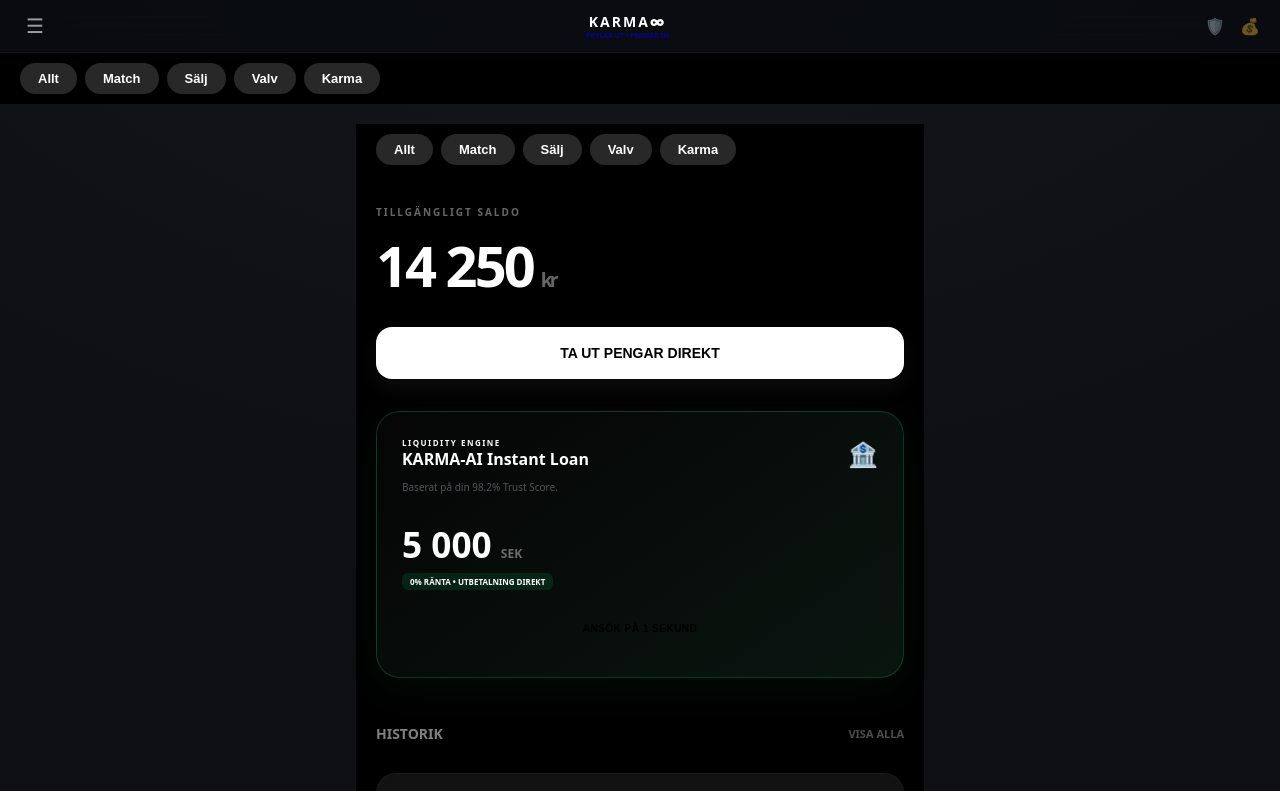
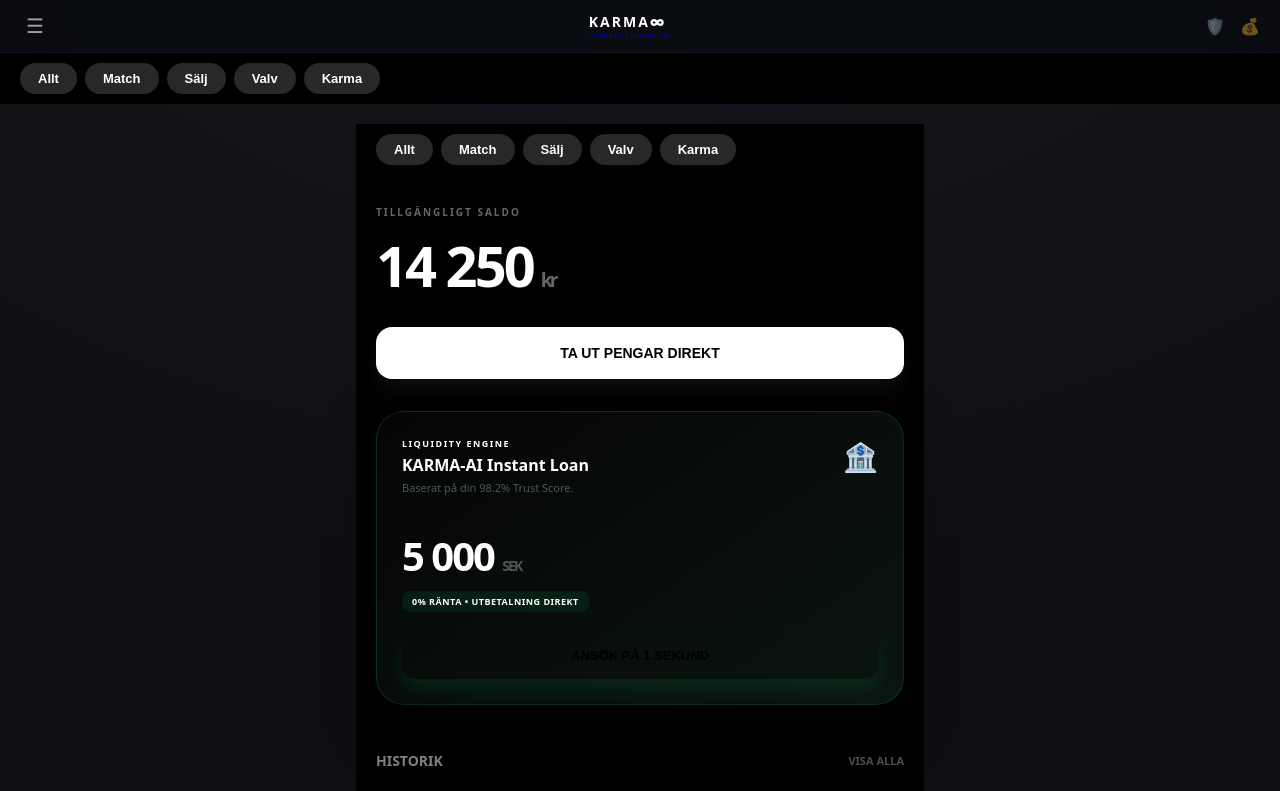
Before and after one commit to gascheckking/marketbeg-appGem, a Next.js app: page /wallet in a window 1280 px wide. Shown: the top 791 px of the page. Built offline with nearby package versions, Linux system fonts and the light colour scheme.

Commit message:
Update BegLoan.tsx

```diff
--- a/components/BegLoan.tsx
+++ b/components/BegLoan.tsx
@@ -1,3 +1,4 @@
+// // components/BegLoan.tsx
 "use client";
 import { useEffect, useState } from "react";
 
@@ -15,46 +16,49 @@ export default function BegLoan({ price = 5000 }: { price?: number }) {
       style={{
         marginTop: "20px",
         padding: "25px",
-        borderRadius: "24px",
+        borderRadius: "28px", // Något rundare för modernare look
         background: "linear-gradient(145deg, #050505 0%, #0a1510 100%)",
-        border: "1px solid rgba(0,255,136,0.2)",
-        boxShadow: "0 10px 40px rgba(0,255,136,0.05)",
+        border: "1px solid rgba(0,255,136,0.15)",
+        boxShadow: "0 20px 50px rgba(0,0,0,0.5)",
       }}
     >
-      <div style={{ display: "flex", justifyContent: "space-between" }}>
+      <div style={{ display: "flex", justifyContent: "space-between", alignItems: "flex-start" }}>
         <div>
           <div
             style={{
-              fontSize: "8px",
+              fontSize: "9px",
               fontWeight: 900,
               color: "var(--neon-mint)",
               letterSpacing: "1.5px",
+              marginBottom: "4px"
             }}
           >
             LIQUIDITY ENGINE
           </div>
-          <strong>KARMA-AI Instant Loan</strong>
-          <p style={{ fontSize: "10px", opacity: 0.5 }}>
+          <div style={{ fontSize: "16px", fontWeight: 900 }}>KARMA-AI Instant Loan</div>
+          <p style={{ fontSize: "11px", opacity: 0.5, marginTop: "4px" }}>
             Baserat på din 98.2% Trust Score.
           </p>
         </div>
-        <div style={{ fontSize: "24px" }}>🏦</div>
+        <div style={{ fontSize: "28px" }}>🏦</div>
       </div>
 
-      <div style={{ margin: "15px 0" }}>
-        <div style={{ fontSize: "2.2rem", fontWeight: 900 }}>
+      <div style={{ margin: "20px 0" }}>
+        <div style={{ fontSize: "2.5rem", fontWeight: 900, letterSpacing: "-2px" }}>
           {price.toLocaleString("sv-SE")}{" "}
-          <span style={{ fontSize: "12px", opacity: 0.4 }}>SEK</span>
+          <span style={{ fontSize: "14px", opacity: 0.3 }}>SEK</span>
         </div>
         <div
           style={{
+            marginTop: "8px",
             display: "inline-block",
-            padding: "3px 8px",
-            background: "rgba(0,255,136,0.1)",
-            borderRadius: "6px",
-            fontSize: "8px",
+            padding: "4px 10px",
+            background: "rgba(0,255,136,0.08)",
+            borderRadius: "8px",
+            fontSize: "9px",
             color: "var(--neon-mint)",
             fontWeight: 900,
+            letterSpacing: "0.5px"
           }}
         >
           0% RÄNTA • UTBETALNING DIREKT
@@ -62,12 +66,21 @@ export default function BegLoan({ price = 5000 }: { price?: number }) {
       </div>
 
       <button
-        className="primary-btn"
         style={{
+          width: "100%",
           background: "var(--neon-mint)",
           color: "#000",
-          fontSize: "10px",
+          fontSize: "13px",
+          fontWeight: 900,
+          padding: "16px",
+          borderRadius: "14px",
+          border: "none",
+          cursor: "pointer",
+          transition: "0.2s ease",
+          boxShadow: "0 10px 20px rgba(0,255,136,0.1)"
         }}
+        onMouseEnter={(e) => (e.currentTarget.style.transform = "scale(1.02)")}
+        onMouseLeave={(e) => (e.currentTarget.style.transform = "scale(1)")}
       >
         ANSÖK PÅ 1 SEKUND
       </button>
```
